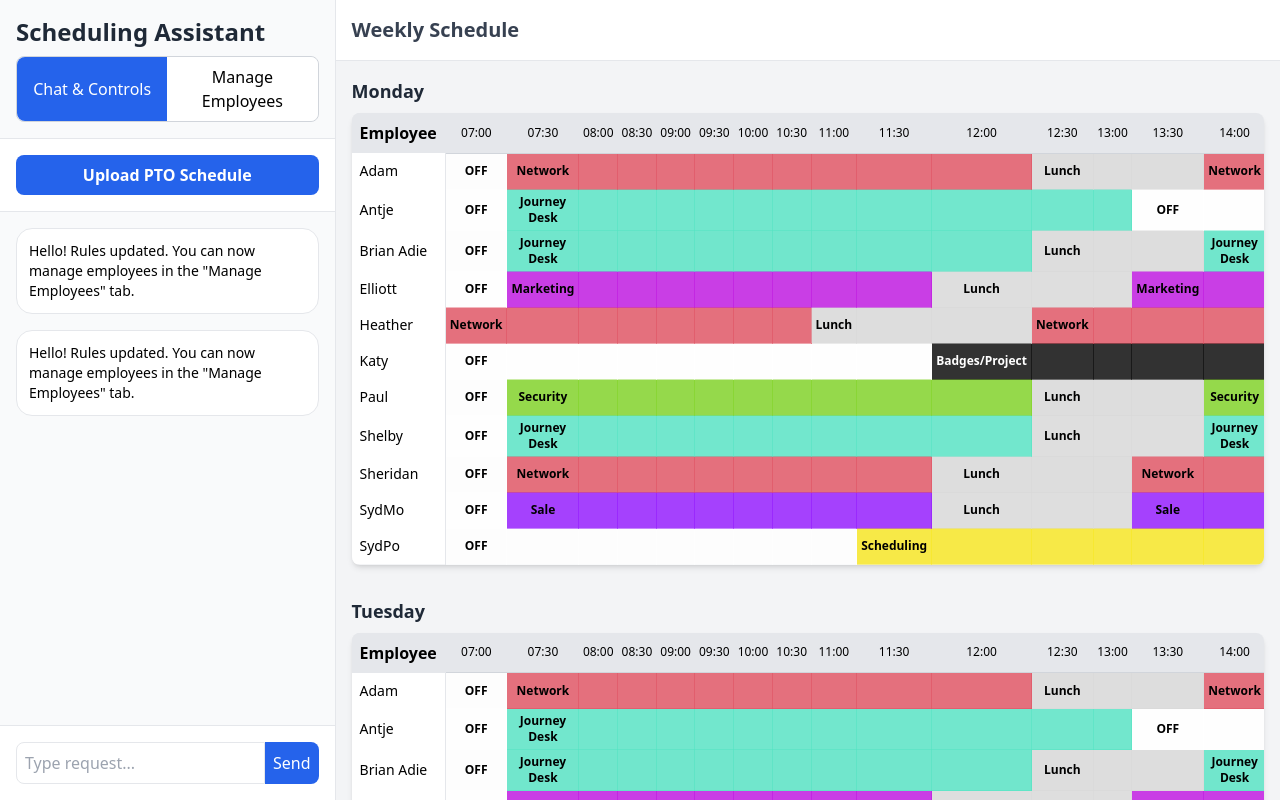
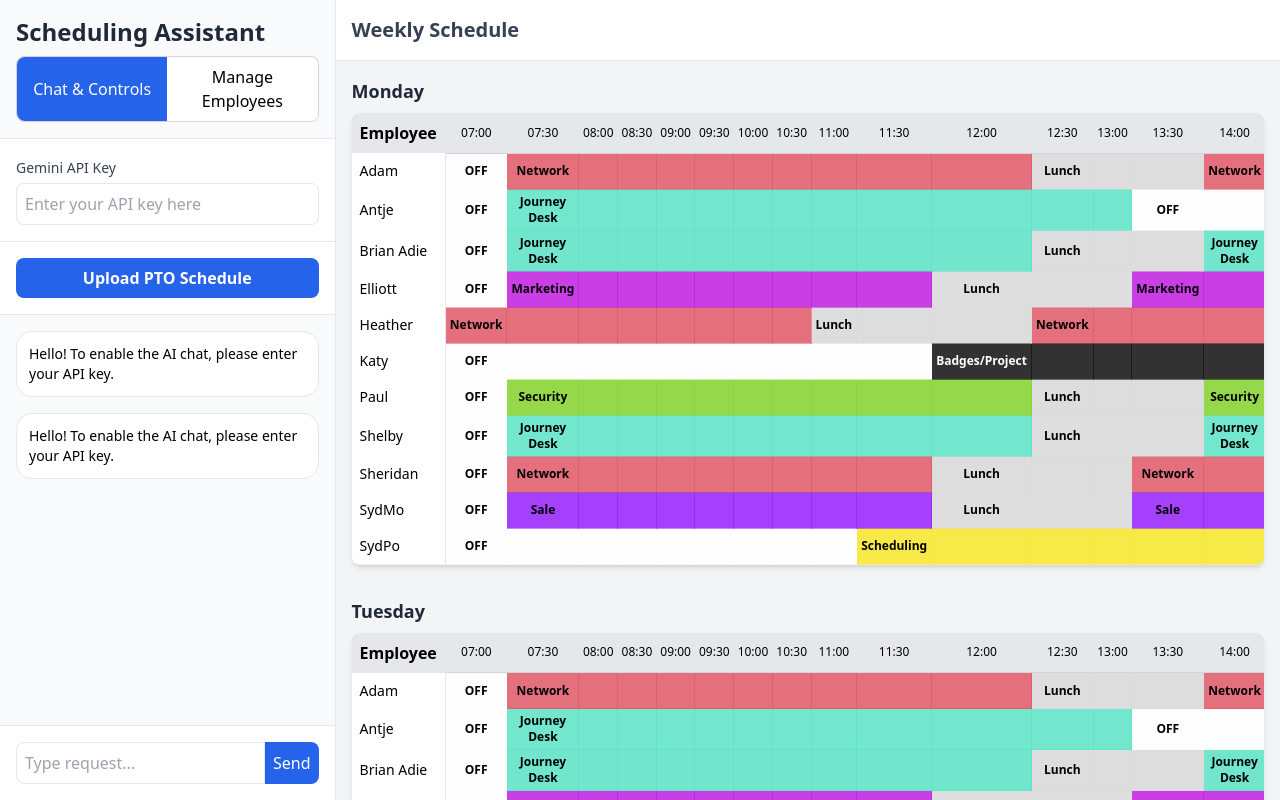
Before and after one commit to jconstantine618/scheduling-assistant, a React (Create React App) app: page / in a window 1280 px wide. Built offline with nearby package versions, Linux system fonts and the light colour scheme.

Commit message:
feat: integrate live AI chat

```diff
--- a/src/App.js
+++ b/src/App.js
@@ -108,14 +108,17 @@ export default function App() {
     const [schedule, setSchedule] = useState(null);
     const [chatHistory, setChatHistory] = useState([]);
     const [userInput, setUserInput] = useState('');
-    const [activeView, setActiveView] = useState('chat'); // 'chat' or 'employees'
+    const [activeView, setActiveView] = useState('chat');
+    const [apiKey, setApiKey] = useState(''); // NEW: State for API Key
+    const [isThinking, setIsThinking] = useState(false);
     const fileInputRef = React.useRef(null);
 
-    const addMessage = (sender, text, recommendations = []) => {
-        setChatHistory(prev => [...prev, { sender, text, recommendations }]);
+    const addMessage = (sender, text) => {
+        setChatHistory(prev => [...prev, { sender, text }]);
     };
 
     const generateSchedule = useCallback(() => {
+        // ... (schedule generation logic remains the same)
         const newSchedule = {};
         DAYS.forEach(day => {
             newSchedule[day] = {};
@@ -169,12 +172,72 @@ export default function App() {
     }, [employees]);
 
     useEffect(() => {
-        addMessage('assistant', 'Hello! Rules updated. You can now manage employees in the "Manage Employees" tab.');
+        addMessage('assistant', 'Hello! To enable the AI chat, please enter your API key.');
         generateSchedule();
     }, []);
 
     const handlePtoUpload = () => { /* ... existing code ... */ };
-    const handleUserInput = () => { /* ... existing code ... */ };
+
+    // NEW: Updated chat handler to call AI
+    const handleUserInput = async () => {
+        if (!userInput.trim() || isThinking) return;
+        if (!apiKey) {
+            addMessage('assistant', 'Please enter an API key to use the AI chat.');
+            return;
+        }
+
+        addMessage('user', userInput);
+        setIsThinking(true);
+        setUserInput('');
+
+        const prompt = `You are an expert scheduling assistant.
+        Your task is to analyze a user's request based on the provided schedule and employee data.
+        If the request is feasible, state how it can be done.
+        If it creates a conflict (like a coverage gap), identify the conflict clearly and suggest 2-3 specific, actionable solutions.
+
+        Here is the current employee data (JSON):
+        ${JSON.stringify(employees, null, 2)}
+
+        Here is the user's request: "${userInput}"
+
+        Provide a concise and helpful response.`;
+
+        try {
+            const payload = {
+                contents: [{ role: "user", parts: [{ text: prompt }] }],
+            };
+
+            // NOTE: This uses the Google AI endpoint. Replace with OpenAI if needed.
+            const response = await fetch(`https://generativelanguage.googleapis.com/v1beta/models/gemini-2.0-flash:generateContent?key=${apiKey}`, {
+                method: 'POST',
+                headers: { 'Content-Type': 'application/json' },
+                body: JSON.stringify(payload)
+            });
+
+            if (!response.ok) {
+                 const errorBody = await response.json();
+                 throw new Error(`API Error: ${response.status} ${response.statusText}. Details: ${JSON.stringify(errorBody)}`);
+            }
+
+            const result = await response.json();
+
+            if (result.candidates && result.candidates.length > 0 &&
+                result.candidates[0].content && result.candidates[0].content.parts &&
+                result.candidates[0].content.parts.length > 0) {
+              const text = result.candidates[0].content.parts[0].text;
+              addMessage('assistant', text);
+            } else {
+               throw new Error("Invalid response structure from API.");
+            }
+
+        } catch (error) {
+            console.error(error);
+            addMessage('assistant', `Sorry, there was an error connecting to the AI. Please check your API key and the console for details. Error: ${error.message}`);
+        } finally {
+            setIsThinking(false);
+        }
+    };
+
 
     const handleUpdateEmployee = (name, updatedData) => {
         setEmployees(prev => ({...prev, [name]: updatedData}));
@@ -217,7 +280,7 @@ export default function App() {
                             <tr key={name} className="[&:nth-child(even)]:bg-gray-50">
                                 <td className="sticky left-0 bg-white [&:nth-child(even)]:bg-gray-50 z-10 p-2 border-r font-medium text-sm whitespace-nowrap">{name}</td>
                                 {schedule[day][name].map((task, i) => (
-                                    <td key={i} style={{backgroundColor: hexToRgba(COLORS[task], 0.8), color:['Badges/Projects','PTO'].includes(task)?'white':'black', border:`1px solid ${hexToRgba(COLORS[task],0.5)}`, borderLeft: task===schedule[day][name][i-1]?`1px solid ${hexToRgba(COLORS[task],0.5)}`:`1px solid ${hexToRgba(COLORS[task]||'#E5E7EB',0.5)}`, borderRight:task===schedule[day][name][i+1]?`1px solid ${hexToRgba(COLORS[task],0.5)}`:`1px solid ${hexToRgba(COLORS[task]||'#E5E7EB',0.5)}`}} className="text-center text-xs p-1 font-semibold">{task !== schedule[day][name][i-1] ? task.replace(/s$/, '') : ''}</td>
+                                    <td key={i} style={{backgroundColor: hexToRgba(COLORS[task], 0.8), color:['Badges/Projects','PTO'].includes(task)?'white':'black', border:`1px solid ${hexToRgba(COLORS[task],0.5)}`}} className="text-center text-xs p-1 font-semibold">{task !== schedule[day][name][i-1] ? task.replace(/s$/, '') : ''}</td>
                                 ))}
                             </tr>
                         ))}
@@ -240,9 +303,21 @@ export default function App() {
 
                 {activeView === 'chat' && (
                     <div className="flex-grow flex flex-col">
-                        <div className="p-4 border-b"><button onClick={() => fileInputRef.current.click()} className="w-full bg-blue-600 hover:bg-blue-700 text-white font-bold py-2 px-4 rounded-lg">Upload PTO Schedule</button><input type="file" ref={fileInputRef} onChange={handlePtoUpload} className="hidden" /></div>
-                        <div className="flex-grow p-4 overflow-y-auto bg-gray-50">{chatHistory.map((msg, i) => <div key={i} className={`mb-4 flex ${msg.sender === 'user' ? 'justify-end' : 'justify-start'}`}><div className={`max-w-xs p-3 rounded-2xl ${msg.sender === 'user' ? 'bg-blue-500 text-white' : 'bg-white border'}`}><p className="text-sm">{msg.text}</p></div></div>)}</div>
-                        <div className="p-4 border-t bg-white flex"><input type="text" value={userInput} onChange={e => setUserInput(e.target.value)} onKeyPress={e => e.key === 'Enter' && handleUserInput()} className="flex-grow p-2 border rounded-l-lg" placeholder="Type request..." /><button onClick={handleUserInput} className="bg-blue-600 text-white p-2 rounded-r-lg">Send</button></div>
+                        {/* NEW: API Key Input */}
+                        <div className="p-4 border-b">
+                            <label htmlFor="api-key" className="text-sm font-medium text-gray-700">Gemini API Key</label>
+                            <input
+                                id="api-key"
+                                type="password"
+                                value={apiKey}
+                                onChange={e => setApiKey(e.target.value)}
+                                className="w-full p-2 mt-1 border rounded-lg focus:outline-none focus:ring-2 focus:ring-blue-500"
+                                placeholder="Enter your API key here"
+                            />
+                        </div>
+                        <div className="p-4 border-b"><button onClick={() => fileInputRef.current.click()} className="w-full bg-blue-600 hover:bg-blue-700 text-white font-bold py-2 px-4 rounded-lg">Upload PTO Schedule</button><input type="file" ref={fileInputRef} className="hidden" /></div>
+                        <div className="flex-grow p-4 overflow-y-auto bg-gray-50">{chatHistory.map((msg, i) => <div key={i} className={`mb-4 flex ${msg.sender === 'user' ? 'justify-end' : 'justify-start'}`}><div className={`max-w-xs p-3 rounded-2xl ${msg.sender === 'user' ? 'bg-blue-500 text-white' : 'bg-white border'}`}><p className="text-sm" dangerouslySetInnerHTML={{ __html: msg.text.replace(/\n/g, '<br />') }}></p></div></div>)} {isThinking && <div className="mb-4 flex justify-start"><div className="max-w-xs p-3 rounded-2xl bg-white border"><p className="text-sm text-gray-500 animate-pulse">Assistant is thinking...</p></div></div>}</div>
+                        <div className="p-4 border-t bg-white flex"><input type="text" value={userInput} onChange={e => setUserInput(e.target.value)} onKeyPress={e => e.key === 'Enter' && handleUserInput()} className="flex-grow p-2 border rounded-l-lg" placeholder="Type request..." disabled={isThinking} /><button onClick={handleUserInput} className="bg-blue-600 text-white p-2 rounded-r-lg" disabled={isThinking}>Send</button></div>
                     </div>
                 )}
 
```
Also changed, not shown: 1 other file (tests, documents, lock files or other folders).
